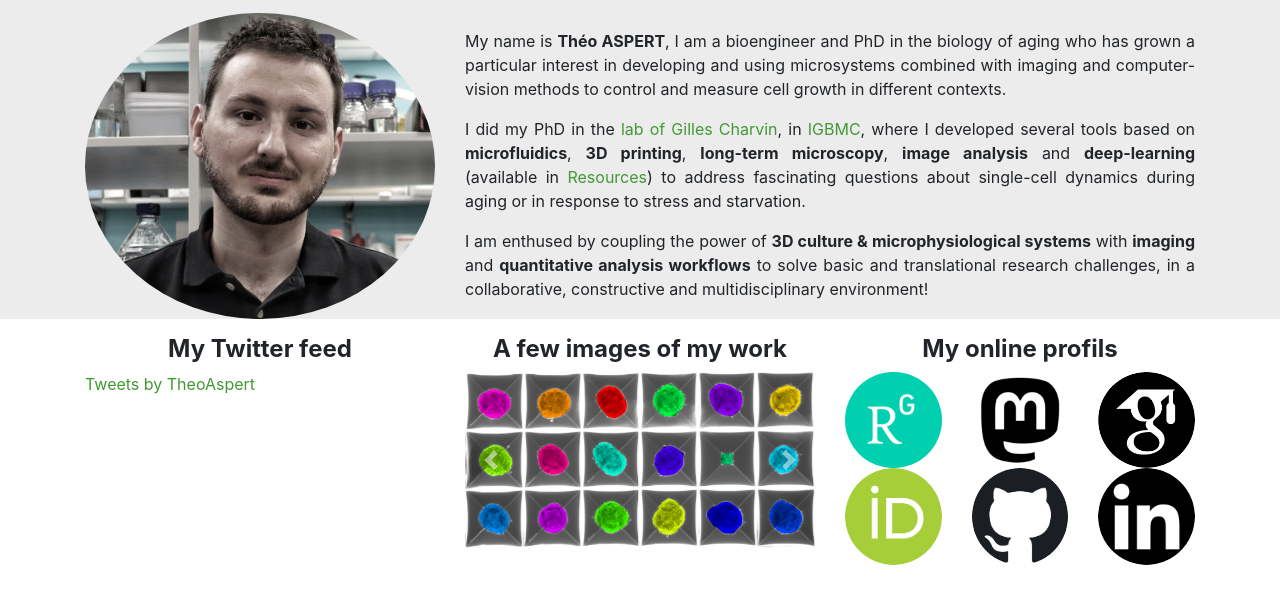
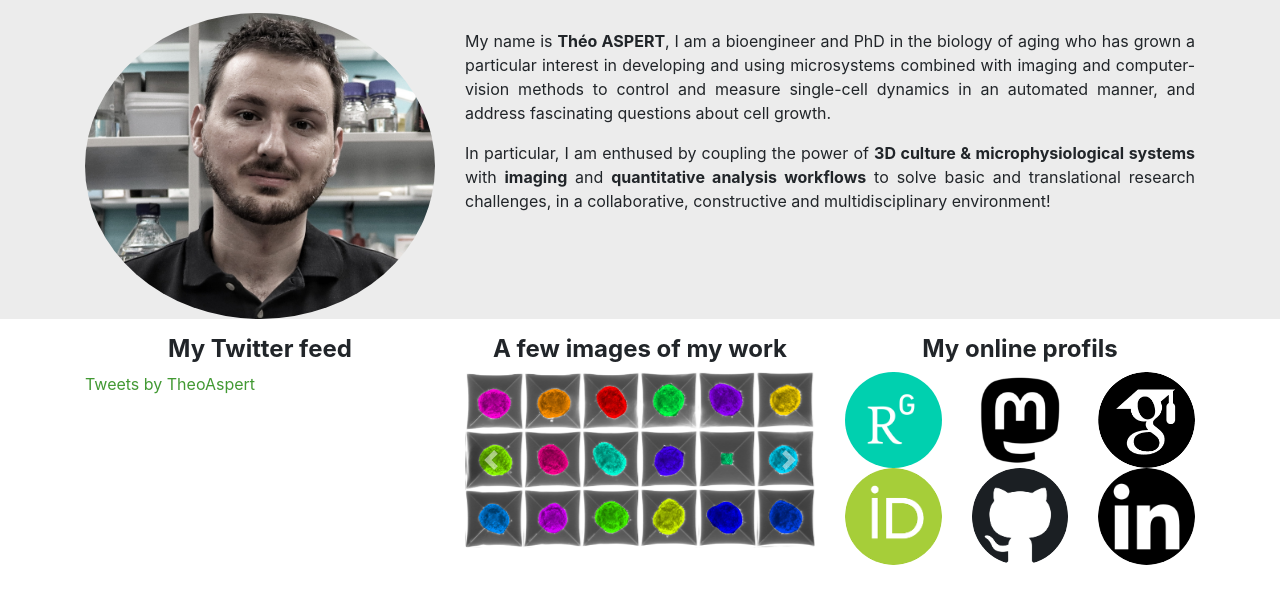
Before and after one commit to TAspert/taspert.github.io, a plain HTML site: page index.html in a window 1280 px wide. Shown: the part 1053-1652 px from the top of the page. Drawn offline with Linux system fonts and the light colour scheme.

Commit message:
Update index.html

```diff
--- a/index.html
+++ b/index.html
@@ -89,13 +89,11 @@
           <div class="col-md-8">
 
             <p class="text-justify"></p>
-            <p class="text-justify">My name is <strong>Théo ASPERT</strong>, I am a bioengineer and PhD in the biology of aging who has grown a particular interest in developing and using microsystems combined with imaging and computer-vision methods to control and measure cell growth in different contexts.</p>
-
-              <p class="text-justify">I did my PhD in the <a href="https://charvin.igbmc.science/">lab of Gilles Charvin</a>, in <a href="https://www.igbmc.fr/">IGBMC</a>, where I developed several tools based on <strong>microfluidics</strong>, <strong>3D printing</strong>, <strong>long-term microscopy</strong>, <strong>image analysis</strong> and <strong>deep-learning</strong> (available in <a href="Resources">Resources</a>) to address fascinating questions about single-cell dynamics during aging or in response to stress and starvation.</p>
+            <p class="text-justify">My name is <strong>Théo ASPERT</strong>, I am a bioengineer and PhD in the biology of aging who has grown a particular interest in developing and using microsystems combined with imaging and computer-vision methods to control and measure single-cell dynamics in an automated manner, and address fascinating questions about cell growth.</p>
 
             <!-- <p class="text-justify">I am enthused by using the power of these tools to tackle translational aging research challenges and find interventions that could extend healthspan and lifespan, in a collaborative, constructive and multidisciplinary environment!</p> -->
 
-            <p class="text-justify">I am enthused by coupling the power of <strong>3D culture & microphysiological systems</strong> with <strong>imaging</strong> and <strong>quantitative analysis workflows</strong> to solve basic and translational research challenges, in a collaborative, constructive and multidisciplinary environment!</p>
+            <p class="text-justify">In particular, I am enthused by coupling the power of <strong>3D culture & microphysiological systems</strong> with <strong>imaging</strong> and <strong>quantitative analysis workflows</strong> to solve basic and translational research challenges, in a collaborative, constructive and multidisciplinary environment!</p>
           </div>
         </div>
       </div>
```
